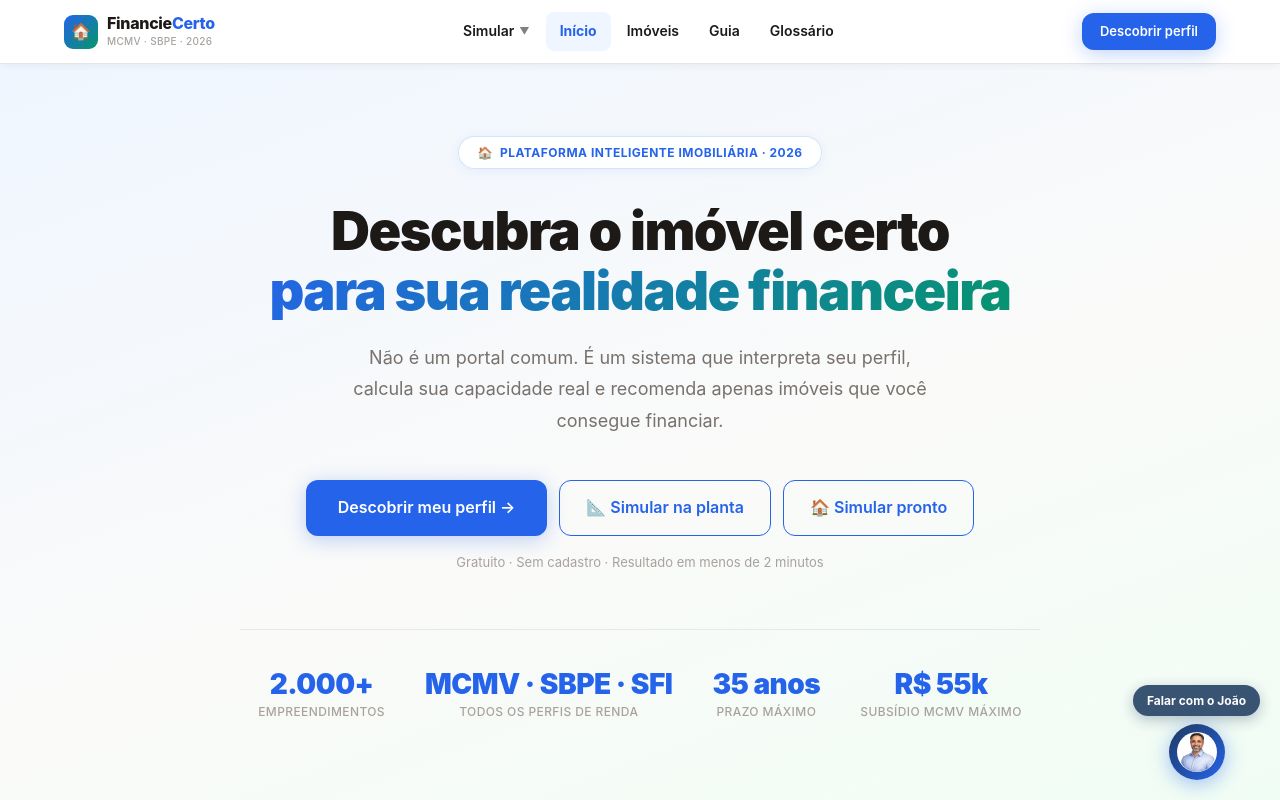
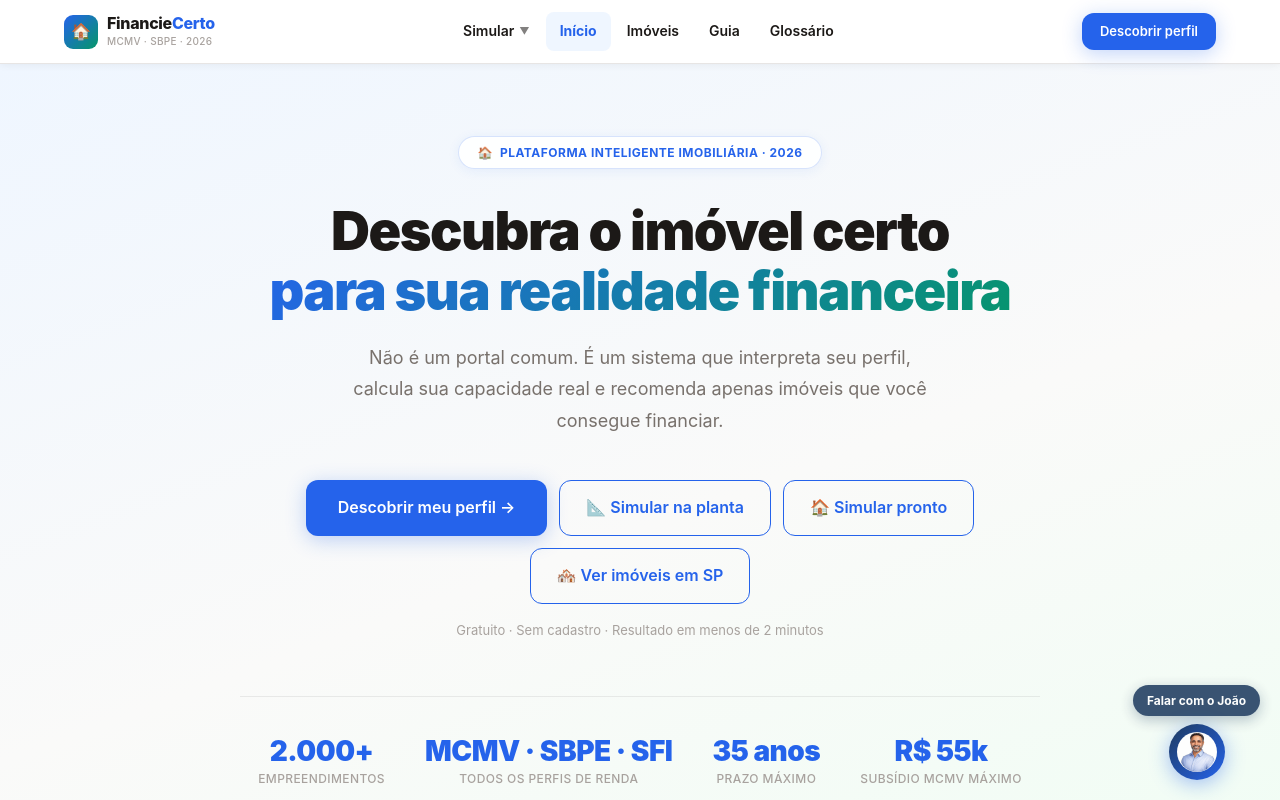
Before and after one commit to lucianomartim30-hue/financiecerto-next, a Next.js app: page / in a window 1280 px wide. Shown: the top 800 px of the page. Built offline with nearby package versions, Linux system fonts and the light colour scheme.

Commit message:
feat(home): adicionar CTA 'Ver imóveis em SP' para quem já conhece seu perfil

```diff
--- a/app/page.tsx
+++ b/app/page.tsx
@@ -154,6 +154,9 @@ export default function Home() {
             </Link>
             <Link href="/simulador" className="btn-outline" style={{ fontSize: '16px', padding: '14px 26px' }}>
               🏠 Simular pronto
+            </Link>
+            <Link href="/imoveis" className="btn-outline" style={{ fontSize: '16px', padding: '14px 26px' }}>
+              🏘️ Ver imóveis em SP
             </Link>
           </div>
 
@@ -360,6 +363,9 @@ export default function Home() {
             <Link href="/simulador" className="btn-outline" style={{ fontSize: '16px', padding: '15px 24px' }}>
               🏠 Simular pronto
             </Link>
+            <Link href="/imoveis" className="btn-outline" style={{ fontSize: '16px', padding: '15px 24px' }}>
+              🏘️ Ver imóveis em SP
+            </Link>
           </div>
         </div>
       </section>
```
